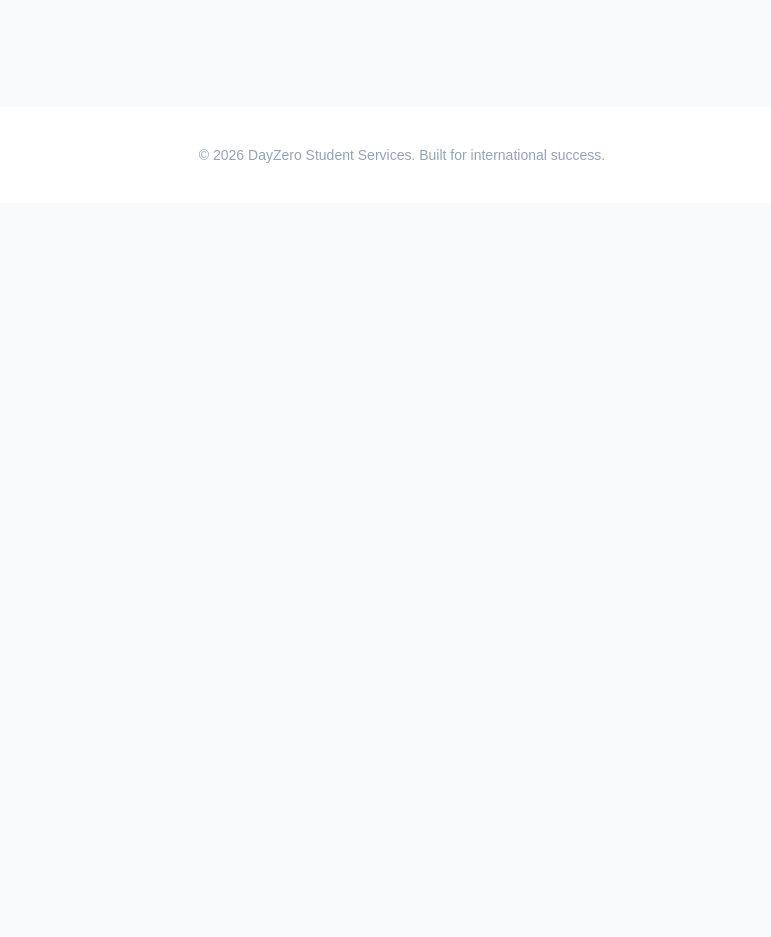
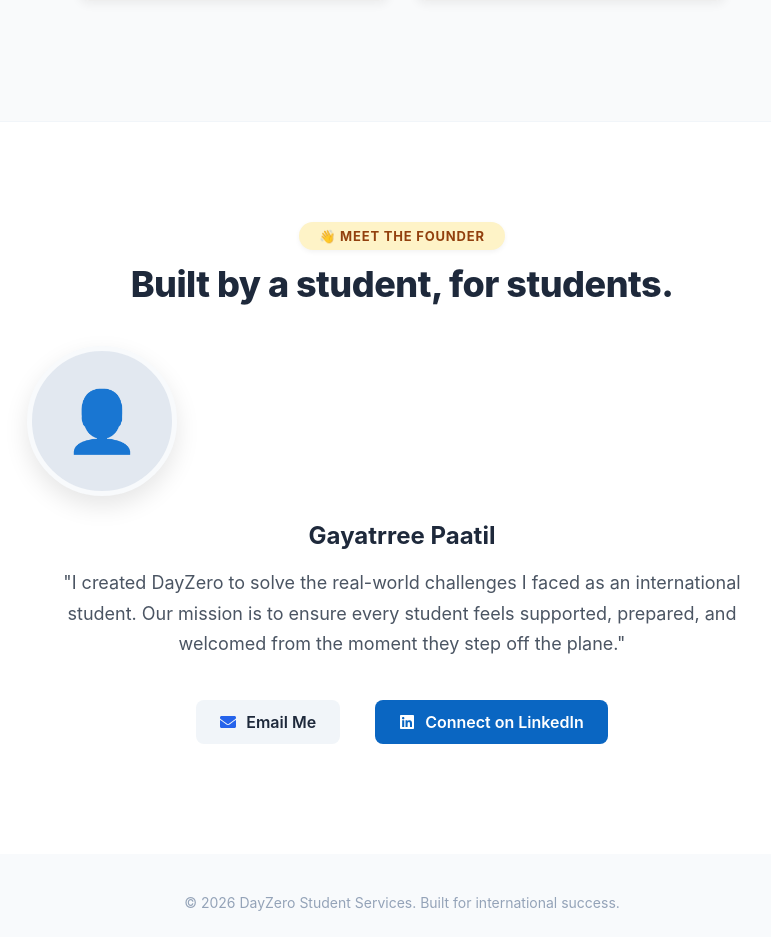
Before and after one commit to Gayatrree/dayzero-frontend, a React (Create React App) app: page / in a window 1280 px wide. Shown: the part 1860-2797 px from the top of the page, without its empty margins (238-1009 px from the left). Before the commit the page ends 2063 px from the top, so only its background shows below. Built offline with nearby package versions, Linux system fonts and the light colour scheme.

Commit message:
added about the founder

```diff
--- a/src/pages/Home.js
+++ b/src/pages/Home.js
@@ -1,5 +1,6 @@
 import React from "react";
 import { useNavigate } from "react-router-dom";
+import { FaLinkedin, FaEnvelope } from "react-icons/fa"; // Added icons for contact
 import Navbar from "../components/Navbar";
 import ServiceCard from "../components/ServiceCard";
 import heroImage from "../assets/hero.jpg";
@@ -14,7 +15,7 @@ const styles = {
     textAlign: "center",
     color: "#111",
     backgroundImage: `linear-gradient(rgba(255,255,255,0.5), rgba(255,255,255,0.5)), url(${heroImage})`,
-    backgroundSize: "contain",
+    backgroundSize: "cover",
     backgroundPosition: "center",
     padding: "0 20px"
   },
@@ -26,8 +27,8 @@ const styles = {
     marginTop: "40px",
   },
   categoryPill: {
-    backgroundColor: "#fef3c7", // Soft Beige/Amber
-    color: "#92400e",           // Earthy Brown text
+    backgroundColor: "#fef3c7",
+    color: "#92400e",
     padding: "6px 20px",
     borderRadius: "50px",
     fontSize: "13px",
@@ -66,6 +67,40 @@ const styles = {
     cursor: "pointer",
     transition: "0.3s",
     boxShadow: "0 4px 10px rgba(37, 99, 235, 0.2)"
+  },
+  aboutSection: {
+    padding: "100px 20px",
+    backgroundColor: "#ffffff",
+    textAlign: "center",
+    display: "flex",
+    flexDirection: "column",
+    alignItems: "center",
+    borderTop: "1px solid #f1f5f9"
+  },
+  profileImage: {
+    width: "140px",
+    height: "140px",
+    borderRadius: "50%",
+    objectFit: "cover",
+    marginBottom: "25px",
+    border: "5px solid #f8fafc",
+    boxShadow: "0 10px 25px rgba(0,0,0,0.1)",
+    display: "flex",
+    alignItems: "center",
+    justifyContent: "center",
+    backgroundColor: "#e2e8f0"
+  },
+  contactButton: {
+    display: "flex",
+    alignItems: "center",
+    gap: "10px",
+    padding: "12px 24px",
+    borderRadius: "8px",
+    fontSize: "16px",
+    fontWeight: "600",
+    textDecoration: "none",
+    transition: "0.3s",
+    margin: "10px"
   }
 };
 
@@ -73,21 +108,15 @@ function Home() {
   const navigate = useNavigate();
 
   const serviceList = [
-    // Category: Before you fly
     { title: "Survival Cooking 101", desc: "Master 7 basic meals before you fly abroad", path: "/cooking", category: "before" },
     { title: "Local Transport Guidance", desc: "Step-by-step directions from airport to dorm", path: "/transport", category: "before" },
     { title: "Packing Checklist", desc: "Never forget essentials with our custom list", path: "/packing", category: "before" },
-
-    // Category: After arrival
     { title: "Airport Pickup", desc: "Safe pickup from airport to your residence", path: "/booking", category: "after" },
     { title: "Starter Kit Delivery", desc: "Pillow, blanket, and essentials at your door", path: "/starter-kit", category: "after" },
-
-    // Category: Extended support
     { title: "Set up Bank Account", desc: "Guidance for Blocked Account and local cards", path: "/bank", category: "extended" },
     { title: "City Registration", desc: "Book your appointment for the Bürgerbüro/City hall", path: "/registration", category: "extended" },
   ];
 
-  // Updated Helper function with centered Pill and Title
   const renderCategory = (category, label, emoji) => (
     <section style={{ padding: "0 20px" }}>
       <div style={styles.sectionHeaderContainer}>
@@ -100,11 +129,7 @@ function Home() {
         {serviceList
           .filter((s) => s.category === category)
           .map((service, index) => (
-            <div
-              key={index}
-              onClick={() => navigate(service.path)}
-              style={{ cursor: "pointer" }}
-            >
+            <div key={index} onClick={() => navigate(service.path)} style={{ cursor: "pointer" }}>
               <ServiceCard title={service.title} description={service.desc} />
             </div>
           ))}
@@ -113,9 +138,10 @@ function Home() {
   );
 
   return (
-    <div style={{ backgroundColor: "#ffffff" }}>
+    <div style={{ backgroundColor: "#ffffff", fontFamily: "'Inter', sans-serif" }}>
       <Navbar />
 
+      {/* HERO SECTION */}
       <section style={styles.hero}>
         <h1 style={{ fontSize: "clamp(32px, 5vw, 52px)", marginBottom: "20px", color: "#111", maxWidth: "900px", fontWeight: "800" }}>
           Land in a new country with <br />
@@ -124,24 +150,58 @@ function Home() {
         <p style={{ fontSize: "21px", marginBottom: "35px", color: "#4b5563", maxWidth: "600px" }}>
           Moving abroad is hard. We make DayZero easy with expert guidance and essential arrival kits.
         </p>
-        <button
-          onClick={() => navigate("/booking")}
-          style={styles.btn}
-          onMouseEnter={(e) => e.currentTarget.style.transform = "translateY(-2px)"}
-          onMouseLeave={(e) => e.currentTarget.style.transform = "translateY(0)"}
-        >
+        <button onClick={() => navigate("/booking")} style={styles.btn}>
           Explore Services
         </button>
       </section>
 
+      {/* SERVICES SECTION */}
       <main style={{ backgroundColor: "#f9fafb", padding: "60px 0" }}>
         {renderCategory("before", "Before You Fly", "🛫")}
         {renderCategory("after", "After Arrival", "🏠")}
         {renderCategory("extended", "Extended Support", "🤝")}
       </main>
 
-      {/* Footer Placeholder for extra polish */}
-      <footer style={{ padding: "40px", textAlign: "center", color: "#94a3b8", fontSize: "14px" }}>
+      {/* ABOUT THE FOUNDER SECTION */}
+      <section style={styles.aboutSection}>
+        <div style={styles.categoryPill}>👋 MEET THE FOUNDER</div>
+        <h2 style={styles.sectionTitle}>Built by a student, for students.</h2>
+
+        <div style={{ maxWidth: "750px", marginTop: "40px" }}>
+          <div style={styles.profileImage}>
+             {/* Replace the span below with <img src={yourPhoto} style={{width: '100%', borderRadius: '50%'}} /> later */}
+             <span style={{fontSize: "60px"}}>👤</span>
+          </div>
+
+          <h3 style={{ fontSize: "24px", color: "#1e293b", marginBottom: "15px" }}>Gayatrree Paatil</h3>
+
+          <p style={{ fontSize: "18px", color: "#4b5563", lineHeight: "1.7", marginBottom: "30px" }}>
+            {/* Write your amazing story here! */}
+            "I created DayZero to solve the real-world challenges I faced as an international student.
+            Our mission is to ensure every student feels supported, prepared, and welcomed from the
+            moment they step off the plane."
+          </p>
+
+          <div style={{ display: "flex", justifyContent: "center", flexWrap: "wrap", gap: "15px" }}>
+            <a
+              href="mailto:gayatrreepaatil@gmail.com"
+              style={{ ...styles.contactButton, backgroundColor: "#f1f5f9", color: "#1e293b" }}
+            >
+              <FaEnvelope color="#2563eb" /> Email Me
+            </a>
+            <a
+              href="https://www.linkedin.com/in/gayatrreepaatil"
+              target="_blank"
+              rel="noopener noreferrer"
+              style={{ ...styles.contactButton, backgroundColor: "#0a66c2", color: "white" }}
+            >
+              <FaLinkedin /> Connect on LinkedIn
+            </a>
+          </div>
+        </div>
+      </section>
+
+      <footer style={{ padding: "40px", textAlign: "center", color: "#94a3b8", fontSize: "14px", backgroundColor: "#f8fafc" }}>
         © 2026 DayZero Student Services. Built for international success.
       </footer>
     </div>
```
